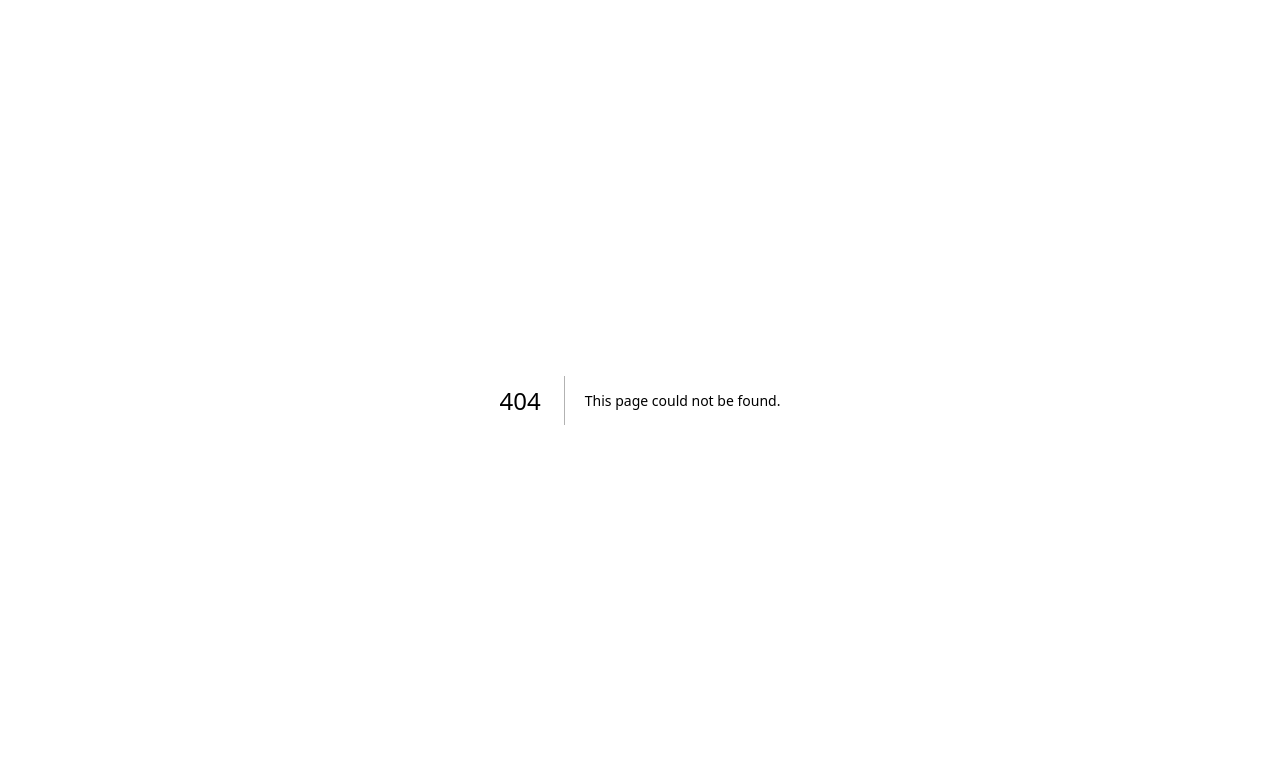
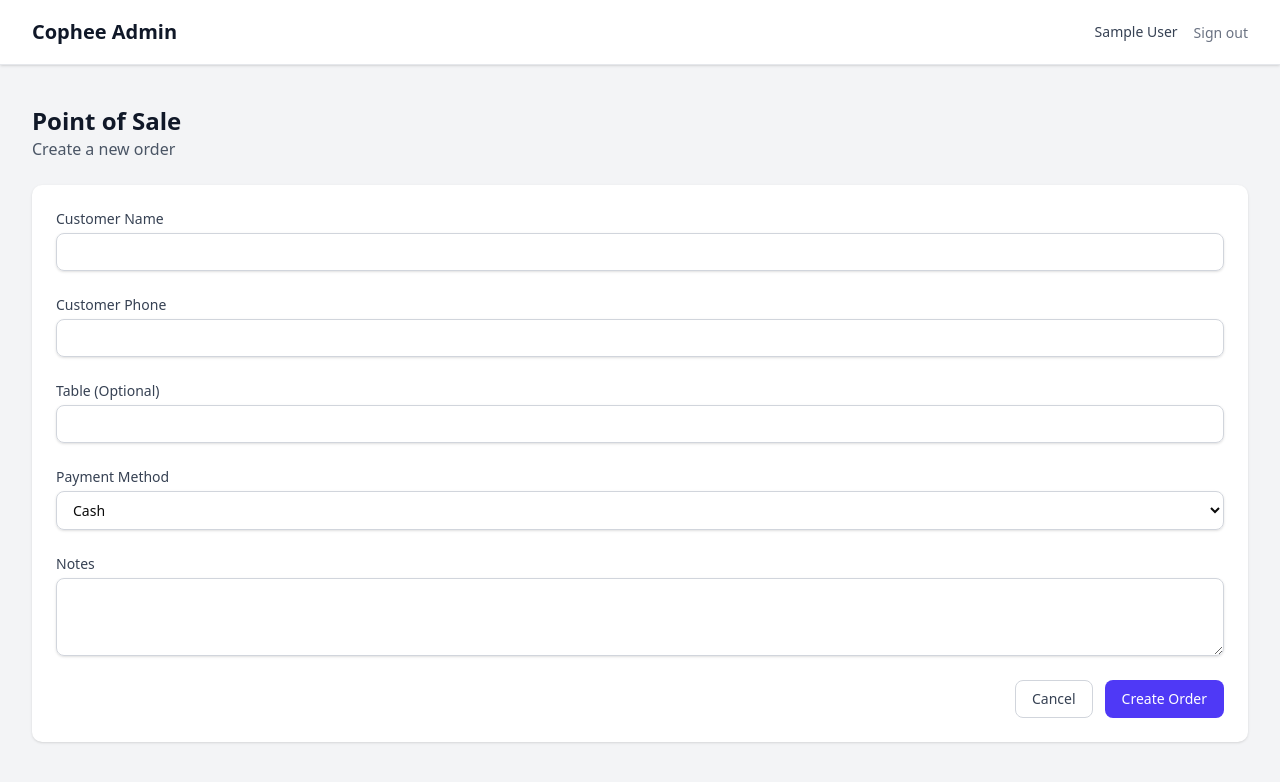
Before and after one commit to AlifSrSE/Cophee, a Next.js app in the folder apps/admin/: page /pos in a window 1280 px wide. Before the commit this address had no page. Shown: the top 782 px of the page. Built offline with nearby package versions, Linux system fonts and the light colour scheme; no server answers; sample sign-in values are in the browser's storage.

Commit message:
pos admin pages

```diff
--- /dev/null
+++ b/apps/admin/src/app/(admin)/pos/page.tsx
@@ -0,0 +1,10 @@
+import { Suspense } from "react";
+import POSClient from "./pos-client";
+
+export default function POSPage() {
+  return (
+    <Suspense fallback={<div className="flex justify-center items-center h-64">Loading POS...</div>}>
+      <POSClient />
+    </Suspense>
+  );
+}
--- /dev/null
+++ b/apps/admin/src/app/(admin)/pos/pos-client.tsx
@@ -0,0 +1,148 @@
+"use client";
+
+import { useState } from "react";
+import { useRouter } from "next/navigation";
+
+export default function POSPage() {
+  const router = useRouter();
+  const [selectedTable, setSelectedTable] = useState<string>("");
+  const [customerName, setCustomerName] = useState("");
+  const [customerPhone, setCustomerPhone] = useState("");
+  const [paymentMethod, setPaymentMethod] = useState<string>("CASH");
+  const [notes, setNotes] = useState("");
+  const [isSubmitting, setIsSubmitting] = useState(false);
+
+  const handleSubmit = async (e: React.FormEvent) => {
+    e.preventDefault();
+    setIsSubmitting(true);
+
+    try {
+      const response = await fetch("/api/v1/orders", {
+        method: "POST",
+        headers: {
+          "Content-Type": "application/json",
+        },
+        body: JSON.stringify({
+          customerName,
+          customerPhone,
+          source: "DINE_IN",
+          tableId: selectedTable || undefined,
+          paymentMethod,
+          notes,
+          items: [],
+        }),
+      });
+
+      if (!response.ok) {
+        throw new Error("Failed to create order");
+      }
+
+      router.push("/orders");
+    } catch (error) {
+      console.error("Error creating order:", error);
+      alert("Failed to create order");
+    } finally {
+      setIsSubmitting(false);
+    }
+  };
+
+  return (
+    <div className="space-y-6">
+      <div>
+        <h1 className="text-2xl font-bold text-gray-900">Point of Sale</h1>
+        <p className="text-gray-600">Create a new order</p>
+      </div>
+
+      <div className="bg-white shadow rounded-lg p-6">
+        <form onSubmit={handleSubmit} className="space-y-6">
+          <div>
+            <label htmlFor="customerName" className="block text-sm font-medium text-gray-700">
+              Customer Name
+            </label>
+            <input
+              type="text"
+              id="customerName"
+              value={customerName}
+              onChange={(e) => setCustomerName(e.target.value)}
+              required
+              className="mt-1 block w-full border border-gray-300 rounded-md shadow-sm py-2 px-3 focus:outline-none focus:ring-indigo-500 focus:border-indigo-500 sm:text-sm"
+            />
+          </div>
+
+          <div>
+            <label htmlFor="customerPhone" className="block text-sm font-medium text-gray-700">
+              Customer Phone
+            </label>
+            <input
+              type="tel"
+              id="customerPhone"
+              value={customerPhone}
+              onChange={(e) => setCustomerPhone(e.target.value)}
+              required
+              className="mt-1 block w-full border border-gray-300 rounded-md shadow-sm py-2 px-3 focus:outline-none focus:ring-indigo-500 focus:border-indigo-500 sm:text-sm"
+            />
+          </div>
+
+          <div>
+            <label htmlFor="table" className="block text-sm font-medium text-gray-700">
+              Table (Optional)
+            </label>
+            <input
+              type="text"
+              id="table"
+              value={selectedTable}
+              onChange={(e) => setSelectedTable(e.target.value)}
+              className="mt-1 block w-full border border-gray-300 rounded-md shadow-sm py-2 px-3 focus:outline-none focus:ring-indigo-500 focus:border-indigo-500 sm:text-sm"
+            />
+          </div>
+
+          <div>
+            <label htmlFor="paymentMethod" className="block text-sm font-medium text-gray-700">
+              Payment Method
+            </label>
+            <select
+              id="paymentMethod"
+              value={paymentMethod}
+              onChange={(e) => setPaymentMethod(e.target.value)}
+              className="mt-1 block w-full border border-gray-300 rounded-md shadow-sm py-2 px-3 focus:outline-none focus:ring-indigo-500 focus:border-indigo-500 sm:text-sm"
+            >
+              <option value="CASH">Cash</option>
+              <option value="CARD">Card</option>
+              <option value="DIGITAL">Digital</option>
+            </select>
+          </div>
+
+          <div>
+            <label htmlFor="notes" className="block text-sm font-medium text-gray-700">
+              Notes
+            </label>
+            <textarea
+              id="notes"
+              value={notes}
+              onChange={(e) => setNotes(e.target.value)}
+              rows={3}
+              className="mt-1 block w-full border border-gray-300 rounded-md shadow-sm py-2 px-3 focus:outline-none focus:ring-indigo-500 focus:border-indigo-500 sm:text-sm"
+            />
+          </div>
+
+          <div className="flex justify-end space-x-3">
+            <button
+              type="button"
+              onClick={() => router.back()}
+              className="px-4 py-2 border border-gray-300 rounded-md text-sm font-medium text-gray-700 hover:bg-gray-50"
+            >
+              Cancel
+            </button>
+            <button
+              type="submit"
+              disabled={isSubmitting}
+              className="px-4 py-2 border border-transparent rounded-md text-sm font-medium text-white bg-indigo-600 hover:bg-indigo-700 disabled:opacity-50"
+            >
+              {isSubmitting ? "Creating..." : "Create Order"}
+            </button>
+          </div>
+        </form>
+      </div>
+    </div>
+  );
+}
```
